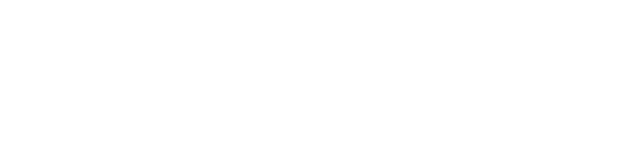
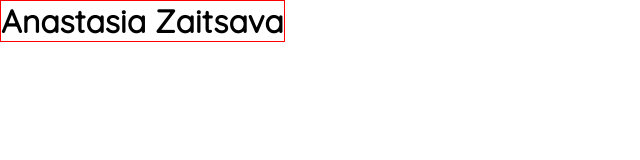
Before and after one commit to NastyaZ94/rsschool-cv, a plain HTML site: page index.html in a window 1280 px wide. Shown: the whole page, without its empty margins (0-640 px from the left). Drawn offline with Linux system fonts and the light colour scheme.

Commit message:
docs:add name

```diff
--- a/index.html
+++ b/index.html
@@ -12,15 +12,20 @@
 <link href="https://fonts.googleapis.com/css2?family=Quicksand:wght@300;400&display=swap" rel="stylesheet">
 </head>
 <body>
-    <header>
+    <div class="big-conteiner">
+        <div class="main-column">
+    <header class="header">
+        <h1>
+         Anastasia Zaitsava
+        </h1>
 
-
+    </div>
     </header>
 
     <main>
 
     </main>
-
+</div>
     <footer>
 
     </footer>
--- a/style.css
+++ b/style.css
@@ -3,8 +3,13 @@ body {
 }
 * {
     box-sizing: border-box;
+    margin: 0;
+    padding: 0;
   }
   .header {
     border: 1px solid red
 
   }
+  .big-conteiner {
+      display:flex;
+  }
```
